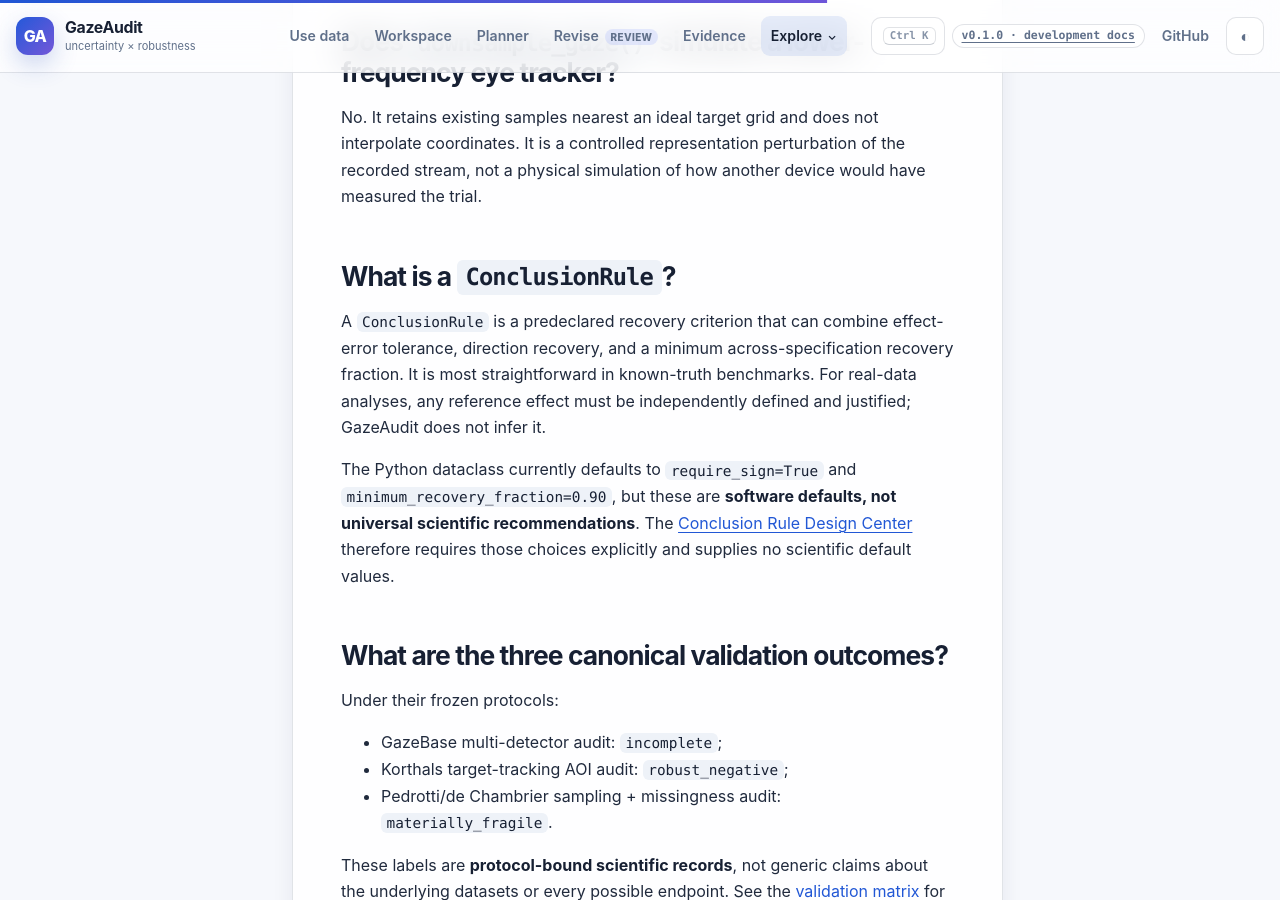
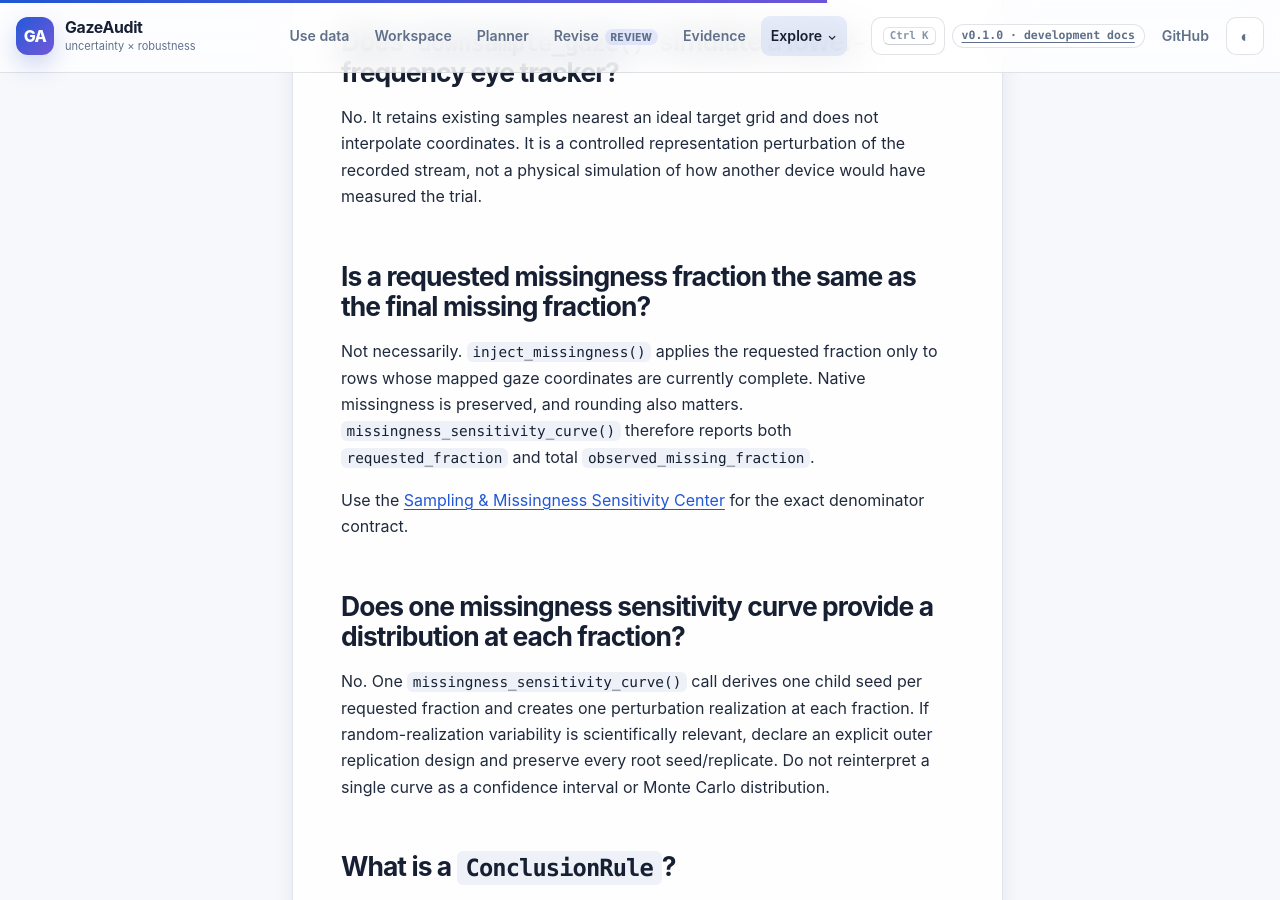
Before and after one commit to stefanosbalaskas/GazeAudit, a Jekyll site: the page built from docs/faq.md, in a window 1280 px wide and 900 px high, scrolled down 5882 px. Built offline with Jekyll 4.4.1, drawn with Linux system fonts in a browser that asks for light colours.

Commit message:
docs: add sampling missingness denominator FAQ

```diff
--- a/docs/faq.md
+++ b/docs/faq.md
@@ -123,6 +123,16 @@ A specification space usually represents discrete, scientifically defensible ana
 
 No. It retains existing samples nearest an ideal target grid and does not interpolate coordinates. It is a controlled representation perturbation of the recorded stream, not a physical simulation of how another device would have measured the trial.
 
+## Is a requested missingness fraction the same as the final missing fraction?
+
+Not necessarily. `inject_missingness()` applies the requested fraction only to rows whose mapped gaze coordinates are currently complete. Native missingness is preserved, and rounding also matters. `missingness_sensitivity_curve()` therefore reports both `requested_fraction` and total `observed_missing_fraction`.
+
+Use the [Sampling & Missingness Sensitivity Center]({{ '/docs/sampling-missingness/' | relative_url }}) for the exact denominator contract.
+
+## Does one missingness sensitivity curve provide a distribution at each fraction?
+
+No. One `missingness_sensitivity_curve()` call derives one child seed per requested fraction and creates one perturbation realization at each fraction. If random-realization variability is scientifically relevant, declare an explicit outer replication design and preserve every root seed/replicate. Do not reinterpret a single curve as a confidence interval or Monte Carlo distribution.
+
 ## What is a `ConclusionRule`?
 
 A `ConclusionRule` is a predeclared recovery criterion that can combine effect-error tolerance, direction recovery, and a minimum across-specification recovery fraction. It is most straightforward in known-truth benchmarks. For real-data analyses, any reference effect must be independently defined and justified; GazeAudit does not infer it.
```
